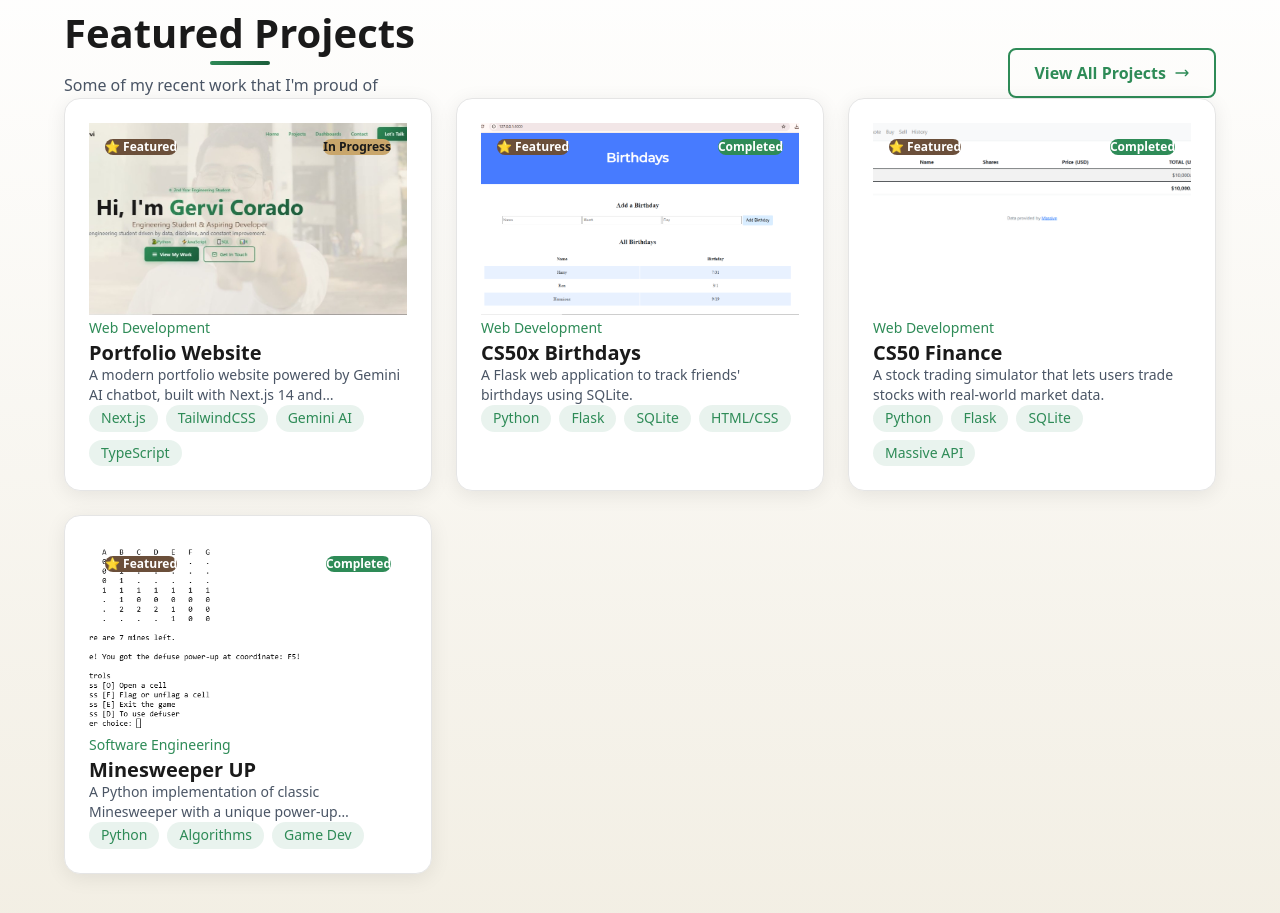
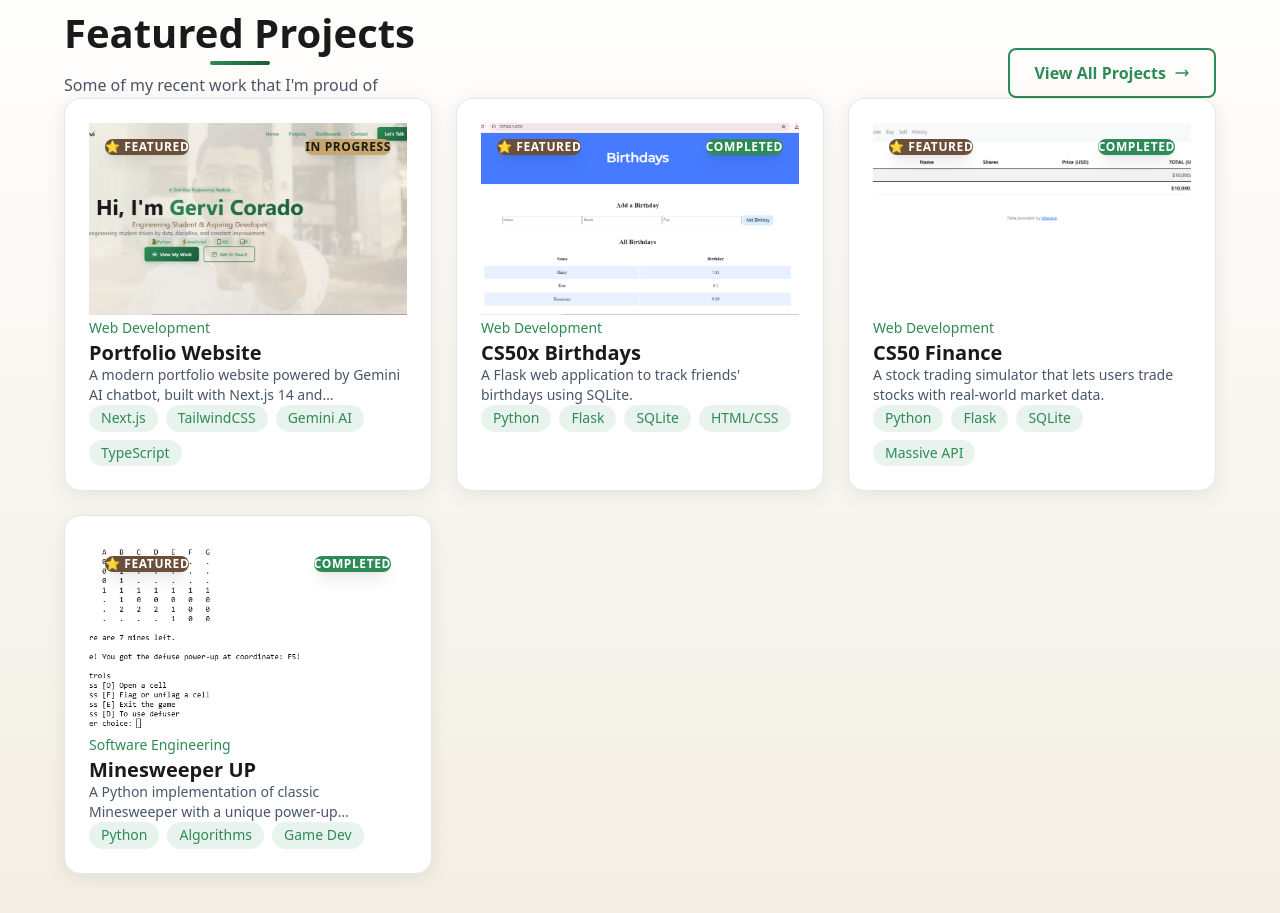
Before and after one commit to OrangeJuice023/website-portolio, a Next.js app: page / in a window 1280 px wide. Shown: the part 1400-2313 px from the top of the page. Built offline with nearby package versions, Linux system fonts and the light colour scheme.

Commit message:
UI: Fix badge formatting and text overflow in ProjectCard

```diff
--- a/src/components/ProjectCard.tsx
+++ b/src/components/ProjectCard.tsx
@@ -47,9 +47,9 @@ export default function ProjectCard({ project, index = 0 }: ProjectCardProps) {
 
                 {/* Status badge */}
                 {project.status && (
-                    <div className={`absolute top-4 right-4 px-3 py-1 rounded-full text-xs font-semibold ${project.status === 'Completed'
-                        ? 'bg-primary text-white'
-                        : 'bg-warm-gold text-dark-charcoal'
+                    <div className={`absolute top-4 right-4 px-3 py-1.5 rounded-full text-[10px] md:text-xs font-bold uppercase tracking-wider whitespace-nowrap z-10 ${project.status === 'Completed'
+                        ? 'bg-primary text-white shadow-lg'
+                        : 'bg-warm-gold text-dark-charcoal shadow-lg'
                         }`}>
                         {project.status}
                     </div>
@@ -57,7 +57,7 @@ export default function ProjectCard({ project, index = 0 }: ProjectCardProps) {
 
                 {/* Featured badge */}
                 {project.featured && (
-                    <div className="absolute top-4 left-4 px-3 py-1 rounded-full text-xs font-semibold bg-earth-brown text-white">
+                    <div className="absolute top-4 left-4 px-3 py-1.5 rounded-full text-[10px] md:text-xs font-bold uppercase tracking-wider bg-earth-brown text-white shadow-lg whitespace-nowrap flex items-center gap-1 z-10">
                         ⭐ Featured
                     </div>
                 )}
```
